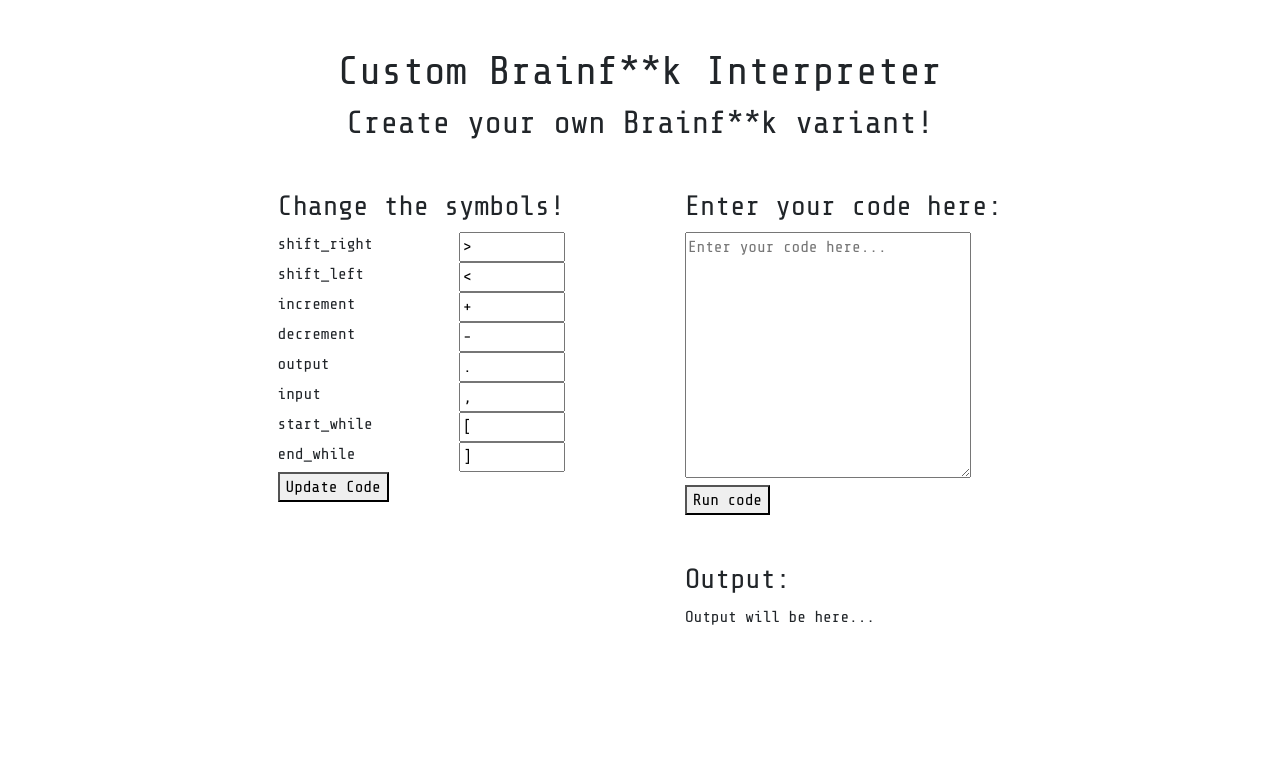
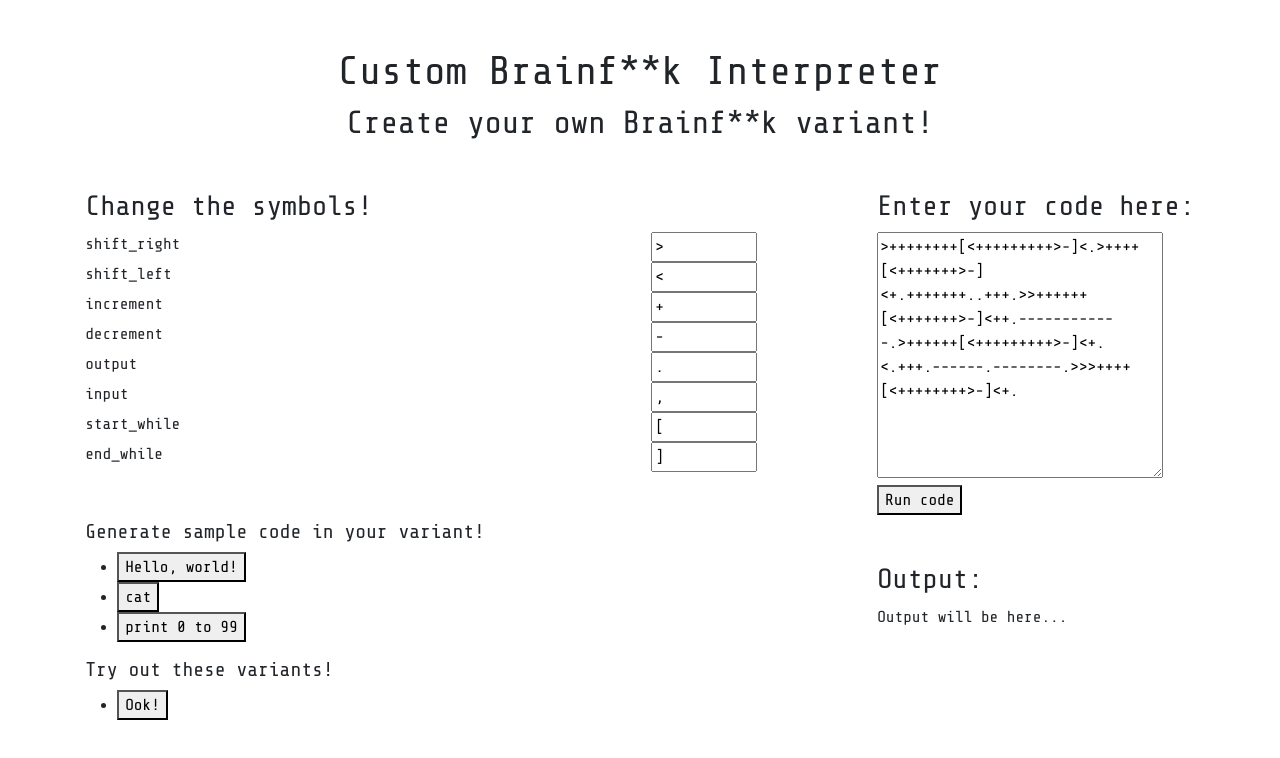
Before and after one commit to brainuser5705/custom-bf-interpreter, a React (Create React App) app: page / in a window 1280 px wide. Shown: the top 758 px of the page. Built offline with nearby package versions, Linux system fonts and the light colour scheme.

Commit message:
examples

```diff
--- a/src/App.js
+++ b/src/App.js
@@ -4,6 +4,9 @@ import { lex } from './interpreter/lexer';
 import { parse } from './interpreter/parser';
 import { evaluate } from './interpreter/evaluator';
 import { SymbolField } from './components/SymbolField';
+import { helloWorld, cat, print0to99 } from './examples/code-examples';
+import { ook } from './examples/variant-examples';
+import { translateFromBf } from './examples/translator';
 import './App.css';
 const SymbolContext = React.createContext(null);
 
@@ -31,7 +34,7 @@ function App() {
     "end_while": "]"
   });
 
-  const [code, setCode] = useState("");
+  const [code, setCode] = useState(helloWorld);
   const [output, setOutput] = useState("Output will be here...");
 
   function runInterpreter() {
@@ -48,22 +51,30 @@ function App() {
 
       let output = evaluate(ast_tokens);
       setOutput(output);
+
   }
 
-  function updateCode(){
-    console.log(symbols);
-    console.log(oldSymbols);
-    let temp = code;
-    for (let symbolName of Object.keys(symbols)){
-      let newCode = temp.replaceAll(oldSymbols[symbolName], symbols[symbolName]);
-      temp = newCode; // can't put setCode() in loop for some reason?
-    }
-    setCode(temp);
-    setOutput("Output will be here...")
-    setOldSymbols(symbols);
+  // function updateCode(){
 
-    console.log(symbols);
-    console.log(oldSymbols);
+  //   console.log(symbols);
+  //   console.log(oldSymbols);
+
+  //   let bfCode = translateToBf(code, oldSymbols);
+  //   console.log("bfCode: " + bfCode);
+
+  //   let newCode = translateFromBf(bfCode, symbols);
+  //   console.log("newCode: " + newCode)
+
+  //   setOutput("Output will be here...")
+  //   setOldSymbols(symbols);
+  //   setCode(newCode);
+
+  // }
+
+  function loadSampleCode(code){
+    let newCode = translateFromBf(code, symbols);
+    setOutput("Output will be here...");
+    setCode(newCode);
   }
 
   return (
@@ -79,12 +90,31 @@ function App() {
 
           <div id="symbol-container" className="col container-sm me-5">
             <h3>Change the symbols!</h3>
-            <SymbolContext.Provider value={{symbols: symbols, setSymbols: setSymbols, oldSymbols: oldSymbols, setOldSymbols: setOldSymbols}}>
+            <SymbolContext.Provider value={{symbols: symbols, setSymbols: setSymbols}}>
               {Object.keys(symbols).map(key => (
                 <SymbolField symbolName={key} />
               ))}
             </SymbolContext.Provider>
-            <button onClick={() => updateCode()}>Update Code</button>
+            {/* <button onClick={() => updateCode()}>Update Code</button> */}
+            <div id="sample-container" className="mt-5 row">
+
+                <div className="column">
+                  <h5>Generate sample code in your variant!</h5>
+                  <ul>
+                    <li><button onClick={() => loadSampleCode(helloWorld)}>Hello, world!</button></li>
+                    <li><button onClick={() => loadSampleCode(cat)}>cat</button></li>
+                    <li><button onClick={() => loadSampleCode(print0to99)}>print 0 to 99</button></li>
+                  </ul>
+                </div>
+
+                <div className="column">
+                  <h5>Try out these variants!</h5>
+                  <ul>
+                    <li><button onClick={() => setSymbols(ook)}>Ook!</button></li>
+                  </ul>
+                </div>
+
+              </div>
           </div>
 
 
@@ -100,6 +130,7 @@ function App() {
               ></textarea>
               <br />
               <button onClick={() => runInterpreter()}>Run code</button>
+
             </div>
 
             <div>
--- a/src/components/SymbolField.js
+++ b/src/components/SymbolField.js
@@ -15,7 +15,7 @@ function SymbolField(props){
             <span className="symbol-field-label">{symbolName}</span>
             <input
                 type="text"
-                defaultValue={symbols[symbolName]}
+                value={symbols[symbolName]}
                 onChange={e => {
                     let newSymbol = e.target.value;
 
--- /dev/null
+++ b/src/examples/code-examples.js
@@ -0,0 +1,19 @@
+const helloWorld = ">++++++++[<+++++++++>-]<.>++++[<+++++++>-]<+.+++++++..+++.>>++++++[<+++++++>-]<++.------------.>++++++[<+++++++++>-]<+.<.+++.------.--------.>>>++++[<++++++++>-]<+.";
+const cat = ",[.,]";
+const print0to99 = "++++++++++ \
+>++++++++++++++++++++++++++++++++++++++++++++++++ \
+>++++++++++ \
+[ \
+  >++++++++++++++++++++++++++++++++++++++++++++++++ \
+  >++++++++++ \
+  [ \
+    <<<. >>.+ <<<. \
+    >>>>- \
+  ] \
+  <---------------------------------------------------------- \
+  <<+ \
+  > \
+  - \
+]";
+
+export {helloWorld, cat, print0to99 };
--- /dev/null
+++ b/src/examples/translator.js
@@ -0,0 +1,100 @@
+// import { PeekableStream } from '../interpreter/stream';
+
+// function scan(symbols, first_char, stream){
+//     let ret = first_char
+//     let next_char = stream.pointer
+
+//     while (next_char !== null && !Object.values(symbols).includes(ret)){
+//         ret += stream.dispense_char()
+//         next_char = stream.pointer
+//     }
+
+//     return ret
+// }
+
+function translateFromBf(bfCode, symbols){
+
+    // let stream = new PeekableStream(bfCode);
+
+    var translated = "";
+    for (let c of bfCode){
+        //let c = scan(symbols, stream.dispense_char(), stream);
+
+        switch(c){
+            case ">":
+                translated += symbols["shift_right"];
+                break;
+            case "<":
+                translated += symbols["shift_left"];
+                break;
+            case "+":
+                translated += symbols["increment"];
+                break;
+            case "-":
+                translated += symbols["decrement"];
+                break;
+            case ".":
+                translated += symbols["output"];
+                break;
+            case ",":
+                translated += symbols["input"];
+                break;
+            case "[":
+                translated += symbols["start_while"];
+                break;
+            case "]":
+                translated += symbols["end_while"];
+                break;
+            default:
+                break;
+        }
+
+    }
+
+    return translated;
+}
+
+// function translateToBf(code, symbols){
+
+//     let stream = new PeekableStream(code);
+
+//     var translated = "";
+//     while(stream.pointer !== null){
+//         let c = scan(symbols, stream.dispense_char(), stream);
+
+//         switch(c){
+//             case symbols["shift_right"]:
+//                 translated += ">";
+//                 break;
+//             case symbols["shift_left"]:
+//                 translated += "<";
+//                 break;
+//             case symbols["increment"]:
+//                 translated += "+";
+//                 break;
+//             case symbols["decrement"]:
+//                 translated += "-";
+//                 break;
+//             case symbols["output"]:
+//                 translated += ".";
+//                 break;
+//             case symbols["input"]:
+//                 translated += ",";
+//                 break;
+//             case symbols["start_while"]:
+//                 translated += "[";
+//                 break;
+//             case symbols["end_while"]:
+//                 translated += "]";
+//                 break;
+//             default:
+//                 break;
+//         }
+
+//     }
+
+//     return translated;
+
+// }
+
+export { translateFromBf /*, translateToBf */ };
--- /dev/null
+++ b/src/examples/variant-examples.js
@@ -0,0 +1,12 @@
+const ook = {
+    "shift_right": "Ook. Ook?",
+    "shift_left": "Ook? Ook.",
+    "increment": "Ook. Ook.",
+    "decrement": "Ook! Ook!",
+    "output": "Ook! Ook.",
+    "input": "Ook. Ook!",
+    "start_while": "Ook! Ook?",
+    "end_while": "Ook? Ook!"
+};
+
+export {ook};
```
